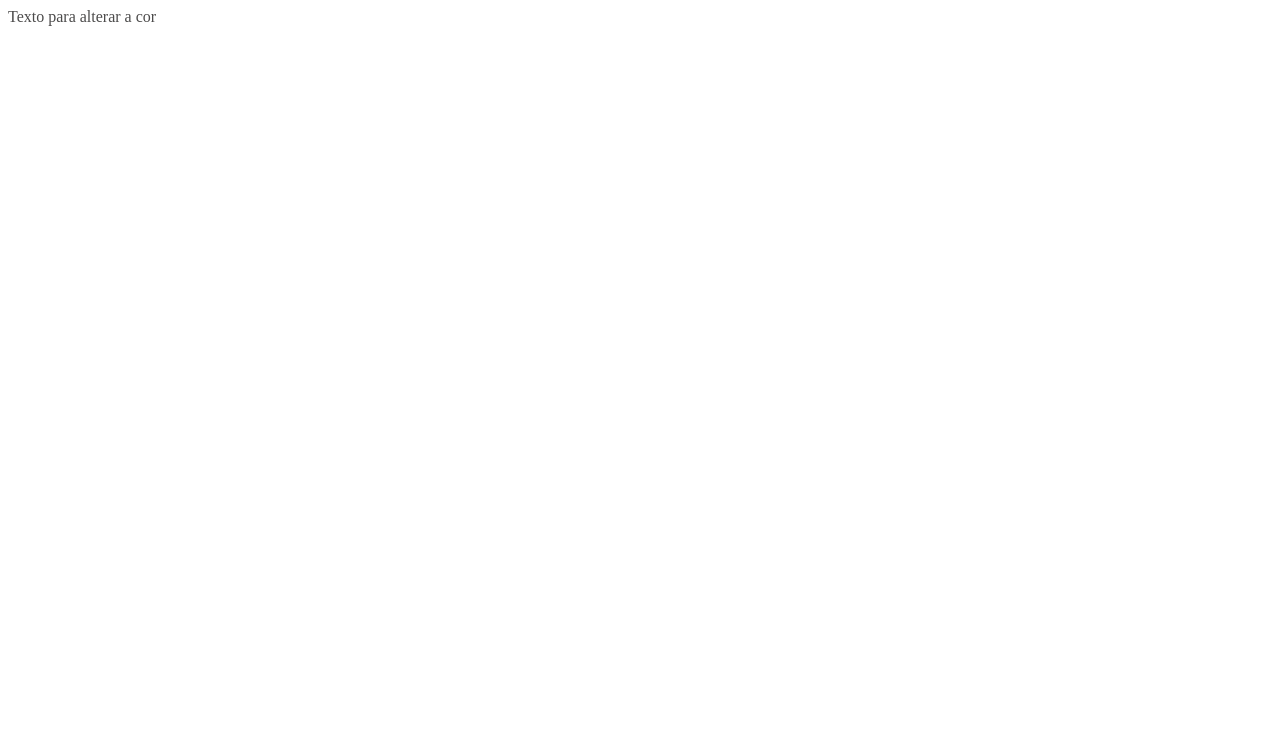
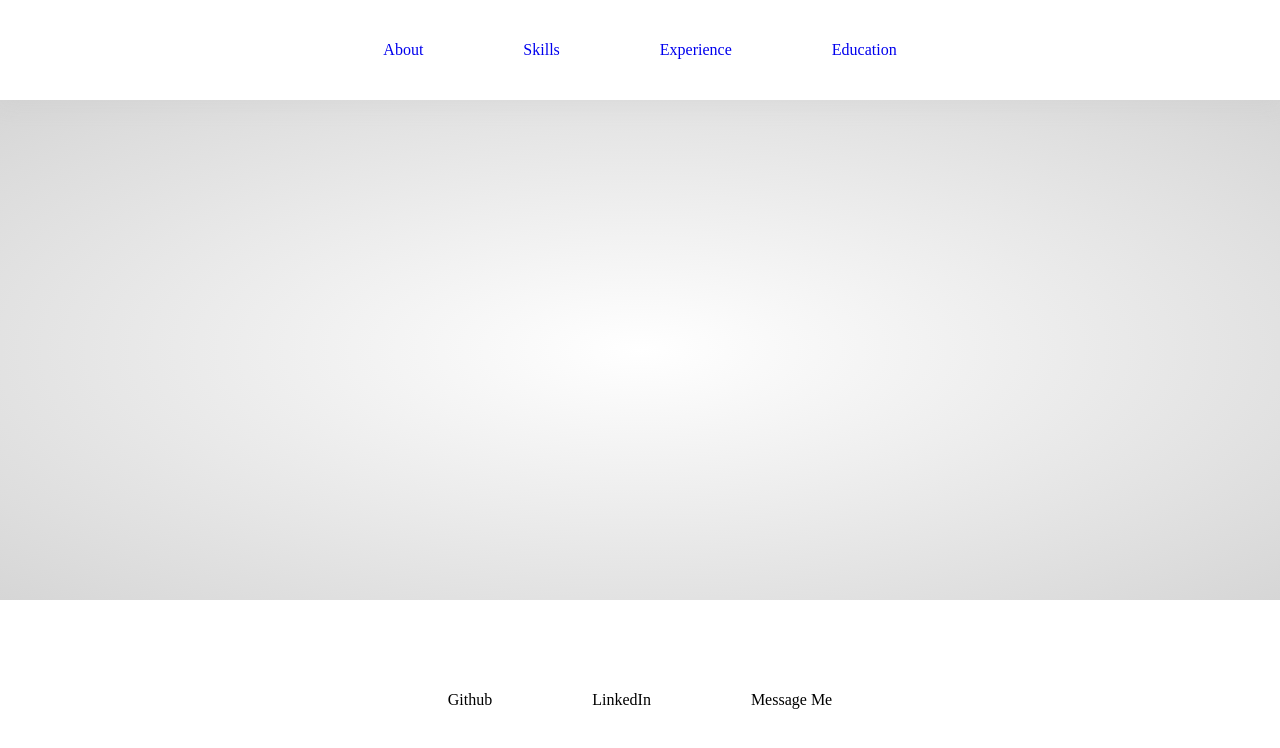
Before and after one commit to jopms/web-based-curriculum, a React (Create React App) app: page / in a window 1280 px wide. Shown: the top 748 px of the page. Built offline with nearby package versions, Linux system fonts and the light colour scheme.

Commit message:
created header, footer, and each stylings

```diff
--- /dev/null
+++ b/src/components/Footer.js
@@ -0,0 +1,14 @@
+import React from "react";
+import "../styles/scss/_footer.scss";
+
+const Footer = () => {
+  return (
+    <div className="footer-wrapper">
+      <div className="footer-link">Github</div>
+      <div className="footer-link">LinkedIn</div>
+      <div className="footer-link">Message Me</div>
+    </div>
+  );
+};
+
+export default Footer;
--- /dev/null
+++ b/src/components/Header.js
@@ -0,0 +1,16 @@
+import React from "react";
+import "../styles/scss/_header.scss";
+import { NavLink } from 'react-router-dom';
+
+const Header = () => {
+  return (
+    <div className="nav-wrapper">
+      <NavLink className="nav-link" to="/about">About</NavLink>
+      <NavLink className="nav-link" to="/skills">Skills</NavLink>
+      <NavLink className="nav-link" to="/Experience">Experience</NavLink>
+      <NavLink className="nav-link" to="/Education">Education</NavLink>
+    </div>
+  );
+};
+
+export default Header;
--- a/src/index.js
+++ b/src/index.js
@@ -2,6 +2,7 @@ import React from 'react';
 import ReactDOM from 'react-dom';
 import App from './pages/App';
 import "./styles/scss/layout.scss"
+import "./styles/css/styles.css"
 
 ReactDOM.render(
   <React.StrictMode>
--- a/src/pages/App.js
+++ b/src/pages/App.js
@@ -1,21 +1,27 @@
 import React from "react";
+import { BrowserRouter as Router, Switch, Route } from "react-router-dom";
+
 import Home from "./Home";
 import Skills from "./Skills";
 import Experience from "./Experience";
 import Education from "./Education";
-import { BrowserRouter as Router, Switch, Route } from "react-router-dom";
+import Header from "../components/Header";
+import Footer from "../components/Footer";
 
 const App = () => {
   return (
     <Router>
       <div className="main-wrapper default">
+        <Header />
+        <Footer />
+        <div className="main-content">
           <Switch>
             <Route path="/" exact component={Home} />
             <Route path="/skills" component={Skills} />
             <Route path="/experience" component={Experience} />
             <Route path="/education" component={Education} />
-
           </Switch>
+        </div>
       </div>
     </Router>
   );
--- a/src/pages/Home.js
+++ b/src/pages/Home.js
@@ -3,7 +3,7 @@ import "../styles/scss/_home.scss"
 
 const Home = () => {
   return (<div className="home-text">
-      Texto para alterar a cor
+
   </div>)
 };
 
--- /dev/null
+++ b/src/styles/css/styles.css
@@ -0,0 +1,11 @@
+html,
+body {
+  height: 100%;
+  margin: 0;
+  padding: 0;
+}
+
+.main-content {
+  padding-top: 100px;
+  height: calc(100vh - 300px);
+}
--- /dev/null
+++ b/src/styles/scss/_footer.scss
@@ -0,0 +1,18 @@
+@import "theming.scss";
+
+@mixin footer($theme) {
+  .footer-wrapper {
+    width: 100%;
+    height: 200px;
+    display: flex;
+    justify-content: center;
+    align-items: center;
+    position: fixed;
+    bottom: 0;
+    background-color: theme-color($theme, 'backgroundColorFooter');
+  }
+  .footer-link {
+    text-decoration: none;
+    padding: 0px 50px;
+  }
+}
--- /dev/null
+++ b/src/styles/scss/_header.scss
@@ -0,0 +1,19 @@
+@import "theming.scss";
+
+@mixin header($theme) {
+  .nav-wrapper {
+    width: 100%;
+    height: 100px;
+    display: flex;
+    justify-content: center;
+    align-items: center;
+    position: fixed;
+    top: 0;
+    background-color: theme-color($theme, "backgroundColorHeader");
+    box-shadow: 0px 5px 20px #c4c4c433;
+  }
+  .nav-link {
+    text-decoration: none;
+    padding: 0px 50px;
+  }
+}
--- a/src/styles/scss/_home.scss
+++ b/src/styles/scss/_home.scss
@@ -1,8 +1,9 @@
-@import 'theming.scss';
+@import "theming.scss";
 
 @mixin home($theme) {
-  .home-text{
-    background-color: theme-color($theme, 'backgroundColor');
-    color: theme-color($theme, 'textColor');
+  .home-text {
+    height: 100%;
+    background-image: theme-color($theme, "backgroundColorHome");
+    color: theme-color($theme, "textColor");
   }
 }
--- a/src/styles/scss/layout.scss
+++ b/src/styles/scss/layout.scss
@@ -5,6 +5,8 @@
 @import "_skills.scss";
 @import "_experience.scss";
 @import "_education.scss";
+@import "_header.scss";
+@import "_footer.scss";
 
 @mixin defaultTheme() {
   .default {
@@ -23,6 +25,8 @@
   @include skills("default");
   @include experience("default");
   @include education("default");
+  @include header("default");
+  @include footer("default");
 }
 
 @include darkTheme() {
@@ -30,6 +34,8 @@
   @include skills("dark");
   @include experience("dark");
   @include education("dark");
+  @include header("dark");
+  @include footer("dark");
 }
 
 body.default {
--- a/src/styles/scss/variables.scss
+++ b/src/styles/scss/variables.scss
@@ -2,9 +2,15 @@ $theme-colors: (
   "default": (
     "textColor": #4c4b4b,
     "backgroundColor": #fff,
+    "backgroundColorHome": radial-gradient(#fff,#d6d6d6),
+    "backgroundColorFooter": #fff,
+    "backgroundColorHeader": #fff,
   ),
   "dark": (
     "textColor": #b2b2b2,
     "backgroundColor": #000,
+    "backgroundColorHome": #000,
+    "backgroundColorFooter": #1f1f1f,
+    "backgroundColorHeader": #1f1f1f,
   ),
 );
```
Lines whose indentation alone changed are shown as unchanged.
